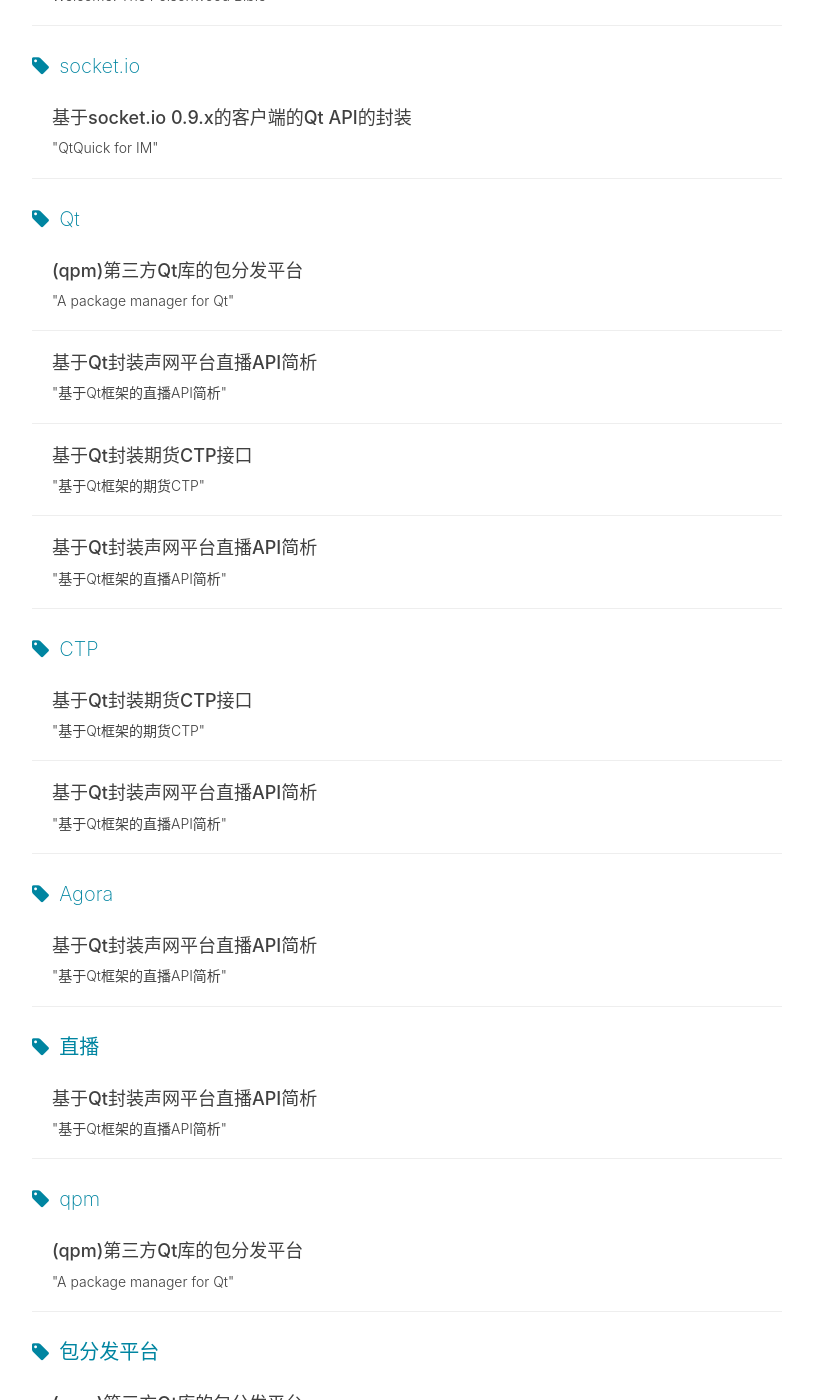
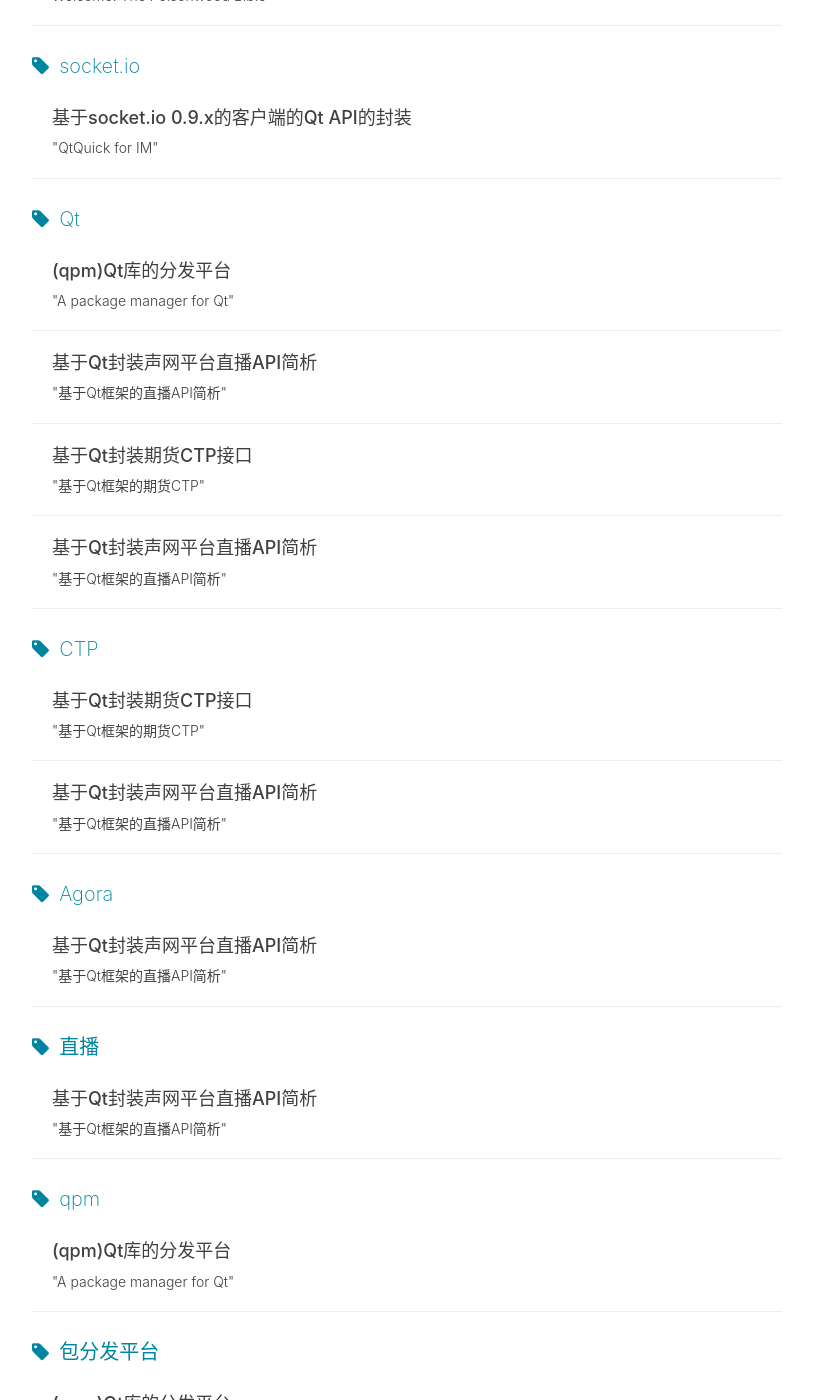
Before and after one commit to toby20130333/toby20130333.github.io, a Jekyll site: the page built from tags.html, in a window 1280 px wide and 1400 px high, scrolled down 4958 px. Shown: the whole window, without its empty margins (233-1046 px from the left). Built offline with Jekyll 4.4.1, drawn with Linux system fonts in a browser that asks for light colours; nearby versions of some CDN libraries; comment, search, counter and statistics services are not loaded; some of the changed text lies outside the part shown.

Commit message:
add and modified

```diff
--- a/_posts/2017-06-16-Qt-qpm.markdown
+++ b/_posts/2017-06-16-Qt-qpm.markdown
@@ -1,6 +1,6 @@
 ---
 layout:     post
-title:      "(qpm)第三方Qt库的包分发平台"
+title:      "(qpm)Qt库的分发平台"
 subtitle:   " \"A package manager for Qt\""
 date:       2017-06-16
 author:     "Tobyyi"
```
